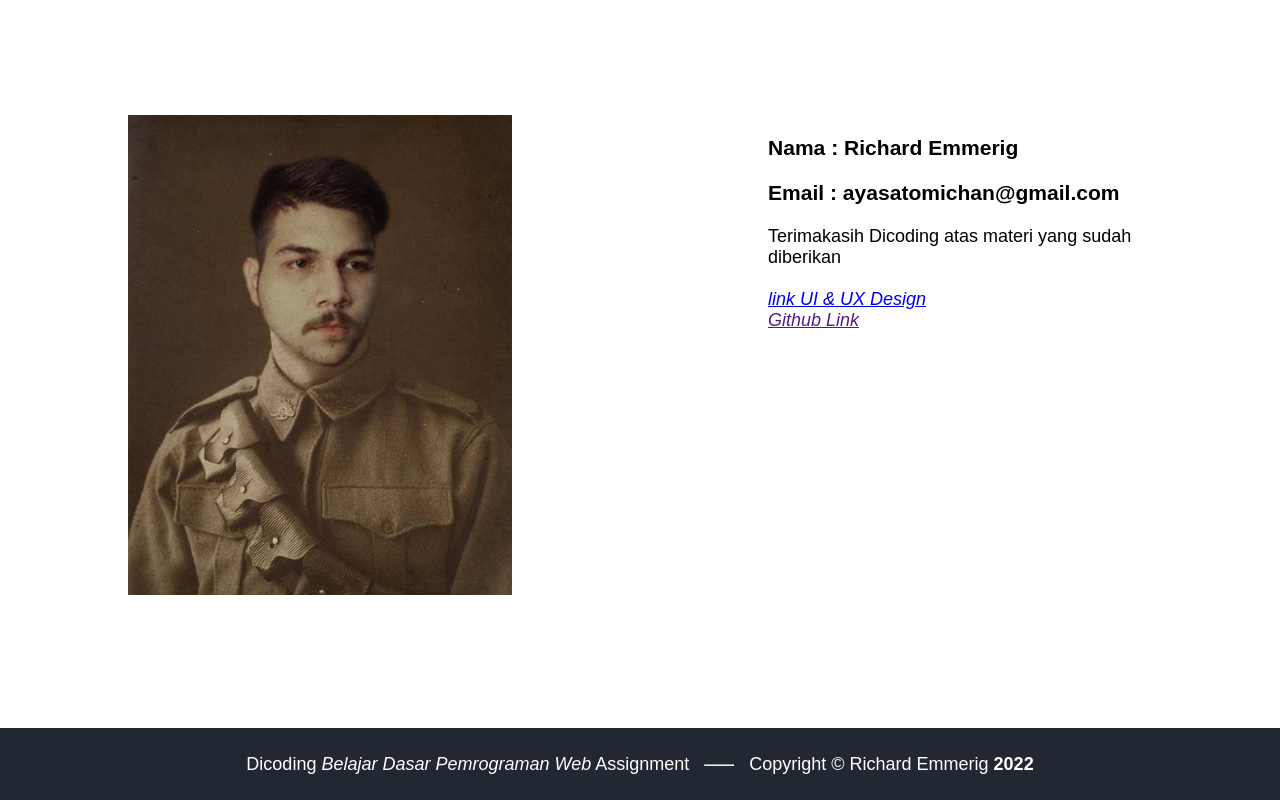
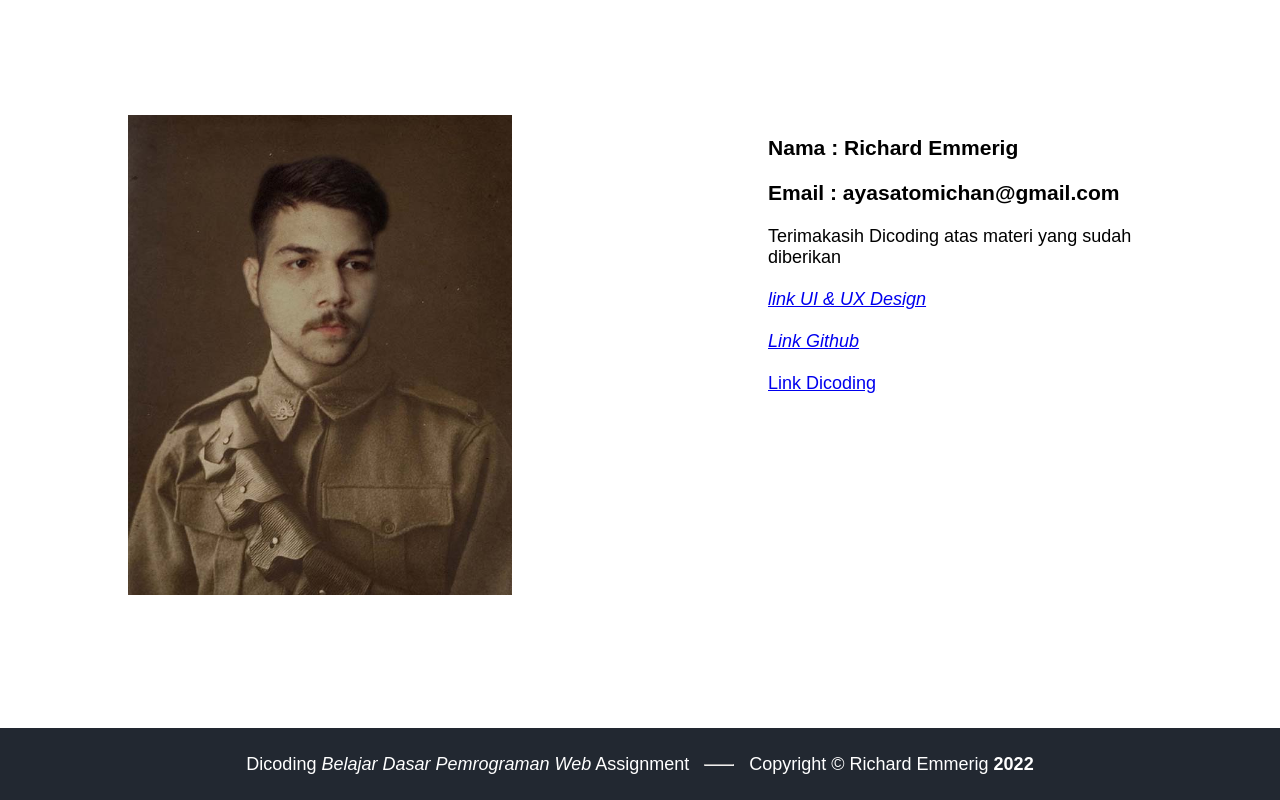
Before and after one commit to RichardEmmerig/dicoding-front-end-developer-pemula, a plain HTML site: page index.html in a window 1280 px wide. Shown: the part 8229-9029 px from the top of the page. Drawn offline with Linux system fonts and the light colour scheme.

Commit message:
adding missing link

```diff
--- a/index.html
+++ b/index.html
@@ -751,8 +751,9 @@
         <span>
           Terimakasih Dicoding atas materi yang sudah diberikan<br><br>
           <a href="https://xd.adobe.com/view/58581c5b-f7d1-4dc8-bfde-a99bf8b53c8e-0d0b/" target="_blank"><i>link UI & UX
-              Design</i></a><br>
-          <a href=""><i>Github Link</i></a>
+              Design</i></a><br><br>
+          <a href="https://github.com/RichardEmmerig/dicoding-front-end-developer-pemula"><i>Link Github</i></a><br><br>
+          <a href="https://www.dicoding.com/academies/123">Link Dicoding</a>
         </span>
       </section>
     </aside>
```
